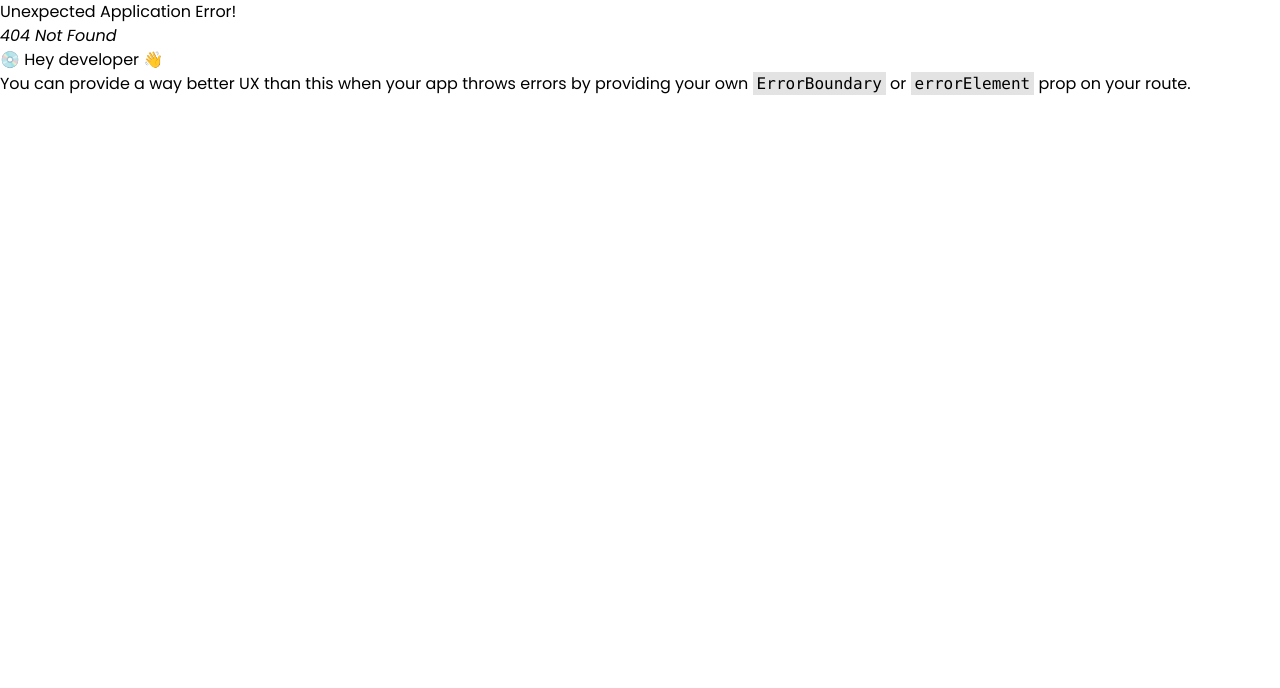
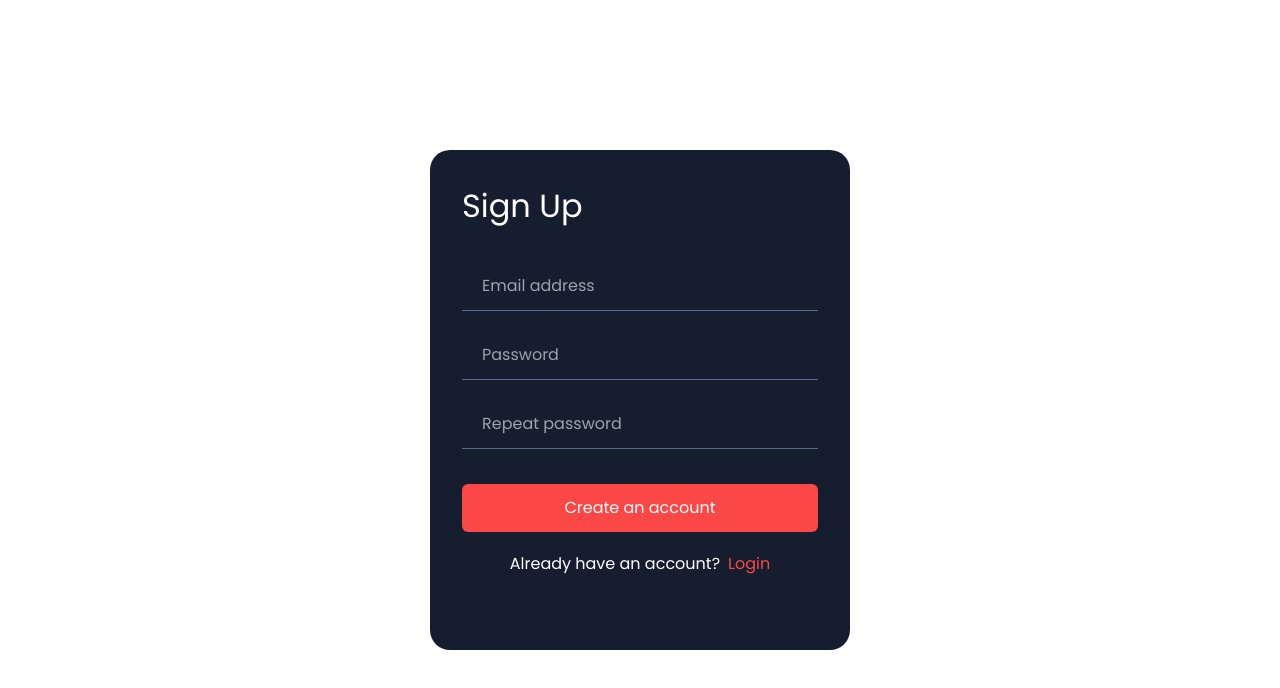
Before and after one commit to nikamunjishvili/shopping-app, a React (Vite) app: page /pages/sign-up in a window 1280 px wide. Before the commit this address had no page. Shown: the top 688 px of the page. Built offline with nearby package versions, Linux system fonts and the light colour scheme.

Commit message:
added-login & signup

```diff
--- a/package.json
+++ b/package.json
@@ -14,10 +14,12 @@
     "@emotion/styled": "^11.11.5",
     "@mui/material": "^5.15.17",
     "autoprefixer": "^10.4.19",
+    "firebase": "^10.12.0",
     "postcss": "^8.4.38",
     "react": "^18.2.0",
     "react-dom": "^18.2.0",
-    "react-router-dom": "^6.23.0"
+    "react-firebase-hooks": "^5.1.1",
+    "react-router-dom": "^6.23.1"
   },
   "devDependencies": {
     "@types/react": "^18.2.66",
--- a/src/common/components/_molecules/Button/Button.tsx
+++ b/src/common/components/_molecules/Button/Button.tsx
@@ -27,9 +27,9 @@ const Button = ({
 
   return (
     <button
+      className={className}
       disabled={disabled}
       type={type}
-      className={className}
       style={{
         backgroundColor: !disabled ? backgroundColor : "reset",
         height: height,
@@ -38,7 +38,7 @@ const Button = ({
       }}
       onClick={onClick}
     >
-      <div style={{ display: 'flex', alignItems: "center", gap: '15px' }}>
+      <div style={{ display: "flex", alignItems: "center", gap: "15px" }}>
         <span>{isLoading && "Loading..."}</span>
         {children}
       </div>
--- a/src/common/components/_molecules/Header/Header.tsx
+++ b/src/common/components/_molecules/Header/Header.tsx
@@ -1,3 +1,4 @@
+import { Link } from "react-router-dom";
 import {
   ArrowIcon,
   BagIcon,
@@ -27,7 +28,14 @@ const Header = () => {
             <p className="flex gap-[6px] items-center">
               USD <ArrowIcon width={9} height={6} />
             </p>
-            |<p>Sign In / Sign Up</p>
+            <div className="flex gap-3">
+              <Link to="/pages/sign-in">
+                <p className="cursor-pointer">Sign In</p>
+              </Link>
+              <Link to="/pages/sign-up">
+                <p className="cursor-pointer">Sign Up</p>
+              </Link>
+            </div>
           </div>
         </div>
       </header>
--- a/src/common/components/_molecules/Input/input.tsx
+++ b/src/common/components/_molecules/Input/input.tsx
@@ -10,6 +10,8 @@ const Input = ({
   checked,
   onChange,
   size,
+  onKeyDown,
+  value,
 }: InputTypes) => {
   switch (size) {
     case "small":
@@ -38,6 +40,8 @@ const Input = ({
       type={type}
       name={name}
       checked={checked}
+      onKeyDown={onKeyDown}
+      value={value}
     />
   );
 };
--- a/src/common/types/common.ts
+++ b/src/common/types/common.ts
@@ -7,13 +7,15 @@ export interface IconProps {
   onClick?: () => void;
 }
 export interface InputTypes {
+  value: any;
+  onKeyDown: any;
   className?: string;
   type?: string;
   name?: string;
   placeholder?: string;
   checked?: boolean;
   onChange?: (event: React.ChangeEvent<HTMLInputElement>) => void;
-  size?: any
+  size?: any;
   width?: number;
   height?: number;
 }
--- /dev/null
+++ b/src/firebase.ts
@@ -0,0 +1,14 @@
+import { initializeApp } from "firebase/app";
+import { getAuth } from "firebase/auth";
+const firebaseConfig = {
+  apiKey: "AIzaSyDs-Iya0ZnFguZ2Ux_nuS1jFiKudnBVghE",
+  authDomain: "shopping-app-b3fa9.firebaseapp.com",
+  projectId: "shopping-app-b3fa9",
+  storageBucket: "shopping-app-b3fa9.appspot.com",
+  messagingSenderId: "27817368704",
+  appId: "1:27817368704:web:5f844a2b584b42f02d9a65",
+  measurementId: "G-BGS75NM2F4",
+};
+
+const app = initializeApp(firebaseConfig);
+export const auth: any = getAuth(app);
--- /dev/null
+++ b/src/pages/Sign-in/SignIn.tsx
@@ -0,0 +1,85 @@
+import { useState } from "react";
+import { Link, useNavigate } from "react-router-dom";
+import { useSignInWithEmailAndPassword } from "react-firebase-hooks/auth";
+import { auth } from "../../firebase";
+import Input from "../../common/components/_molecules/Input/input";
+
+const SignIn = () => {
+  const navigate = useNavigate();
+  const [email, setEmail] = useState<string>("");
+  const [password, setPassword] = useState<string>("");
+  const [signInWithEmailAndPassword] = useSignInWithEmailAndPassword(auth);
+  const [loginError, setLoginError] = useState<string>("");
+  const handleLogin = async () => {
+    try {
+      const res = await signInWithEmailAndPassword(email, password);
+      if (res) {
+        setEmail("");
+        setPassword("");
+        navigate("/");
+      } else {
+        setLoginError("incorrect password or email address");
+      }
+    } catch (error) {
+      console.log(error);
+      setLoginError("incorrect email or password.please try again");
+    }
+  };
+  const handleKeyDown = (e: any) => {
+    if (e.key === "Enter") {
+      handleLogin();
+    }
+  };
+  return (
+    <div
+      className={`absolute top-1/2 left-1/2 transform -translate-x-1/2 -translate-y-1/2 w-[80%] h-[455px] sm:w-[400px] ${
+        loginError ? "h-auto sm:h-[450px]" : "h-auto sm:h-[430px]"
+      } bg-[#161D2F] rounded-[20px]`}
+    >
+      <h1 className="flex w-full font-outfit text-[32px] px-8 text-white my-8">
+        Login
+      </h1>
+      <div className="grid items-center gap-5 w-full font-outfit px-8 pb-8">
+        <Input
+          onKeyDown={handleKeyDown}
+          onChange={(e: { target: { value: React.SetStateAction<string> } }) =>
+            setEmail(e.target.value)
+          }
+          className="py-3 bg-transparent outline-none text-white border-[#5A698F] border-b px-5 w-full"
+          type="email"
+          placeholder="Email address"
+          value={email}
+        />
+        <Input
+          onKeyDown={handleKeyDown}
+          onChange={(e: { target: { value: React.SetStateAction<string> } }) =>
+            setPassword(e.target.value)
+          }
+          className="py-3 bg-transparent outline-none text-white border-[#5A698F] border-b px-5 w-full"
+          type="password"
+          placeholder="Password..."
+          value={undefined}
+        />
+        <button
+          onClick={handleLogin}
+          className="bg-[#FC4747] rounded-md text-white px-5 py-3 mt-5 w-full"
+        >
+          Login to your account
+        </button>
+        {loginError && (
+          <p className="flex justify-center text-red-500">{loginError}</p>
+        )}
+        <div className="flex text-white justify-center mt-3">
+          <div className="flex gap-2">
+            <p className="text-sm">Don’t have an account?</p>
+            <Link to="/pages/Sign-Up">
+              <p className="text-[#FC4747] text-sm">Sign Up</p>
+            </Link>
+          </div>
+        </div>
+      </div>
+    </div>
+  );
+};
+
+export default SignIn;
--- /dev/null
+++ b/src/pages/Sign-up/SignUp.tsx
@@ -0,0 +1,114 @@
+import { createUserWithEmailAndPassword } from "firebase/auth";
+import { useState, FormEvent } from "react";
+import { auth } from "../../firebase";
+import { Link, useNavigate } from "react-router-dom";
+import { Input } from "../../common/components/_molecules";
+
+const SignUp = () => {
+  const navigate = useNavigate();
+  const [email, setEmail] = useState<string>("");
+  const [password, setPassword] = useState<string>("");
+  const [rePassword, setRePassword] = useState<string>("");
+  const [error, setError] = useState<string>("");
+  const [emailValidate, setEmailValidate] = useState<boolean>(false);
+  const [passwordValidate, setPasswordValidate] = useState<boolean>(false);
+  const [showPassword] = useState<boolean>(false);
+
+  const handleSubmit = async (e: FormEvent) => {
+    e.preventDefault();
+    setError("");
+
+    if (!email) {
+      setEmailValidate(true);
+      setError("Email is required");
+      return;
+    } else {
+      setEmailValidate(false);
+    }
+
+    if (!password) {
+      setPasswordValidate(true);
+      setError("Password is required");
+      return;
+    } else {
+      setPasswordValidate(false);
+    }
+
+    if (password !== rePassword) {
+      setError("Passwords do not match");
+      return;
+    }
+
+    try {
+      await createUserWithEmailAndPassword(auth, email, password);
+      navigate("/pages/sign-in");
+    } catch (error: any) {
+      setError(error.message);
+    }
+  };
+
+  const handleKeyDown = (e: React.KeyboardEvent) => {
+    if (e.key === "Enter") {
+      handleSubmit(e as unknown as FormEvent);
+    }
+  };
+
+  return (
+    <div className="absolute top-1/2 left-1/2 transform -translate-x-1/2 -translate-y-1/2 w-[80%] h-[500px] sm:w-[420px] bg-[#161D2F] rounded-[20px]">
+      <h1 className="flex w-full font-outfit text-[32px] px-8 text-white my-8">
+        Sign Up
+      </h1>
+      <form onSubmit={handleSubmit} className="grid items-center gap-5 w-full">
+        <Input
+          onKeyDown={handleKeyDown}
+          className={`mx-8 py-3 bg-transparent outline-none text-white ${
+            emailValidate ? "border-red-500" : "border-[#5A698F]"
+          } border-b px-5 font-outfit`}
+          type="email"
+          placeholder="Email address"
+          onChange={(e) => setEmail(e.target.value)}
+          value={email}
+        />
+        <Input
+          onKeyDown={handleKeyDown}
+          className={`mx-8 py-3 bg-transparent outline-none text-white ${
+            passwordValidate ? "border-red-500" : "border-[#5A698F]"
+          } border-b px-5`}
+          type={showPassword ? "text" : "password"}
+          placeholder="Password"
+          onChange={(e) => setPassword(e.target.value)}
+          value={password}
+        />
+        <Input
+          onKeyDown={handleKeyDown}
+          className="mx-8 py-3 bg-transparent outline-none text-white border-[#5A698F] border-b px-5"
+          type={showPassword ? "text" : "password"}
+          placeholder="Repeat password"
+          onChange={(e) => setRePassword(e.target.value)}
+          value={rePassword}
+        />
+        {error && (
+          <div className="flex text-red-500 justify-center items-center">
+            {error}
+          </div>
+        )}
+        <button
+          type="submit"
+          className="bg-[#FC4747] rounded-md text-white px-5 mx-8 py-3 mt-[15px]"
+        >
+          Create an account
+        </button>
+        <div className="flex justify-center items-center text-white px-5 rounded">
+          <div className="flex justify-center items-center text-white px-5 rounded gap-2 font-outfit">
+            <p>Already have an account?</p>
+            <Link to="/pages/sign-in">
+              <p className="text-[#FC4747]">Login</p>
+            </Link>
+          </div>
+        </div>
+      </form>
+    </div>
+  );
+};
+
+export default SignUp;
```
Also changed, not shown: src/main.tsx (+22 -12 lines), 1 other file (tests, documents, lock files or other folders).
